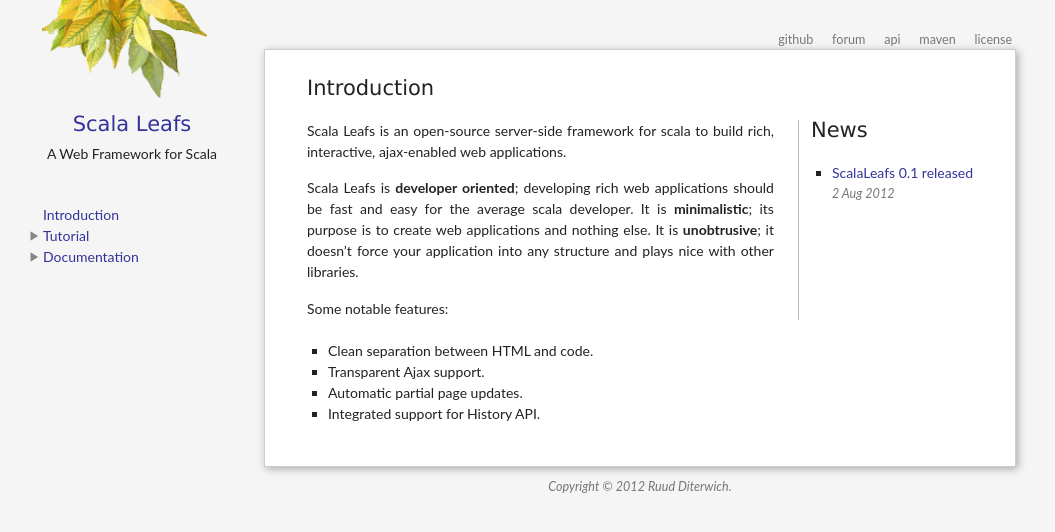
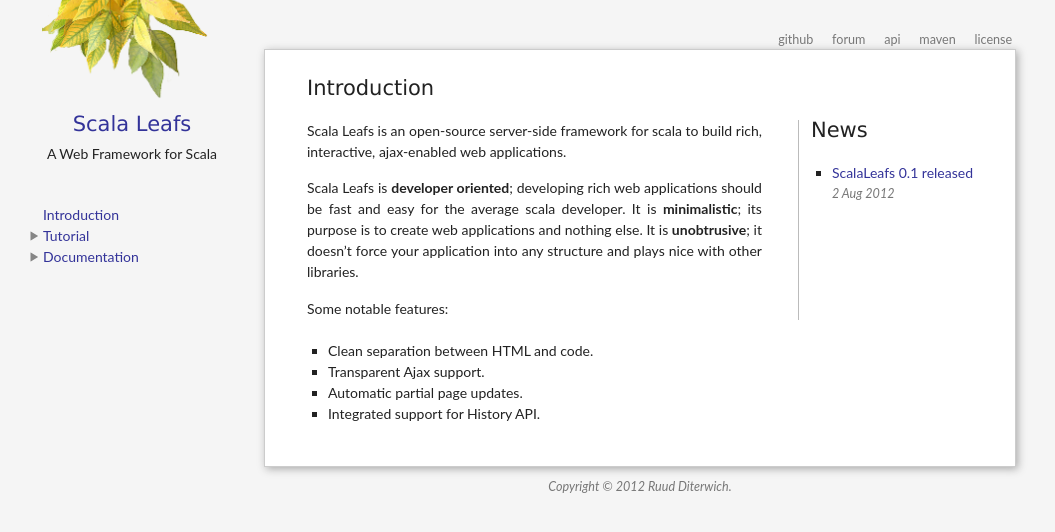
Before and after one commit to scalastuff/scalaleafs, a Jekyll site: the page built from index.md, in a window 1280 px wide. Shown: the top 532 px of the page, without its empty margins (0-1055 px from the left). Built offline with Jekyll 4.4.1, drawn with Linux system fonts in a browser that asks for light colours.

Commit message:
Updated index.md

```diff
--- a/index.md
+++ b/index.md
@@ -3,7 +3,7 @@
 layout: default
 ---
 
-  <div style="float: right; height: 200px; margin-left: 24px;padding-left: 12px; border-left: 1px solid #bbb">
+  <div style="float: right; height: 200px; margin-left: 36px;padding-left: 12px; border-left: 1px solid #bbb">
 <h3>News</h3>
 <ul>
     <li><span style="white-space:nowrap; color: #339">ScalaLeafs 0.1 released</span><div style="color:#777; font-style:italic; font-size: 90%">2 Aug 2012</div></li>
```
